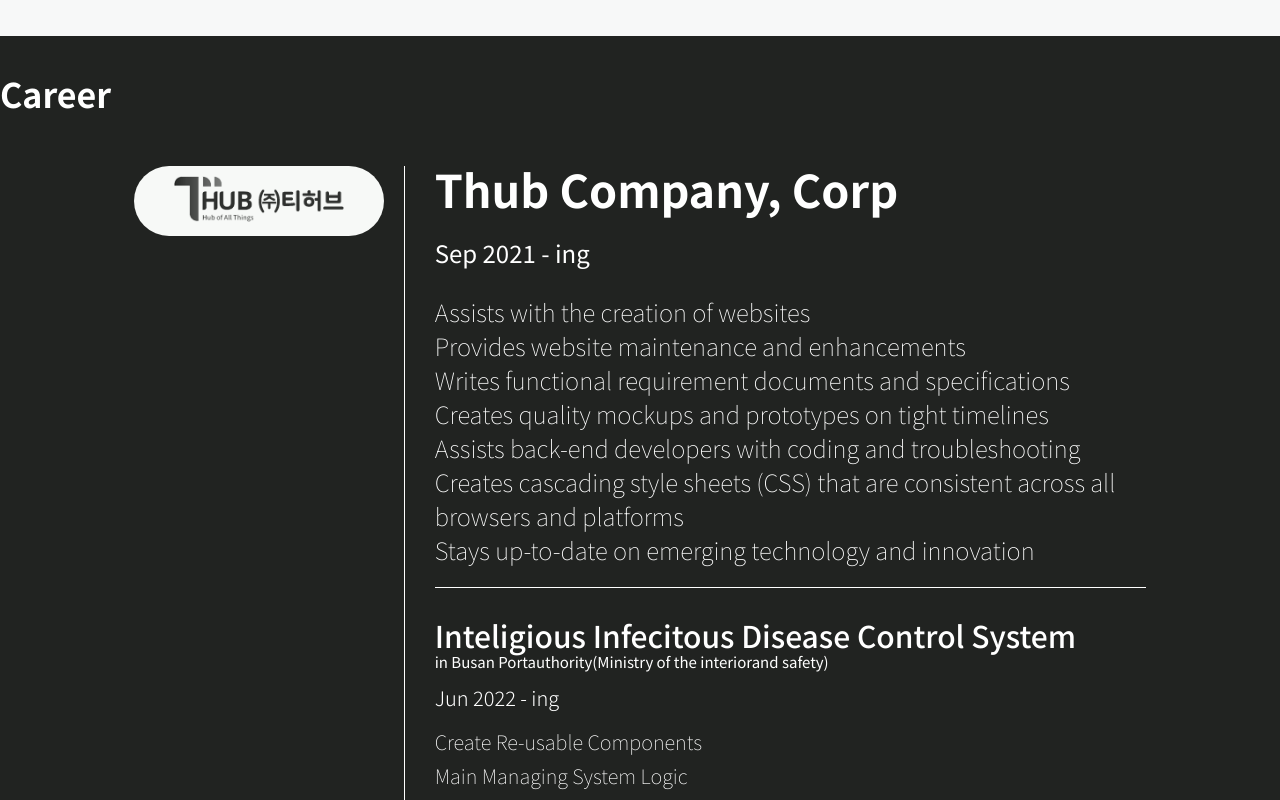
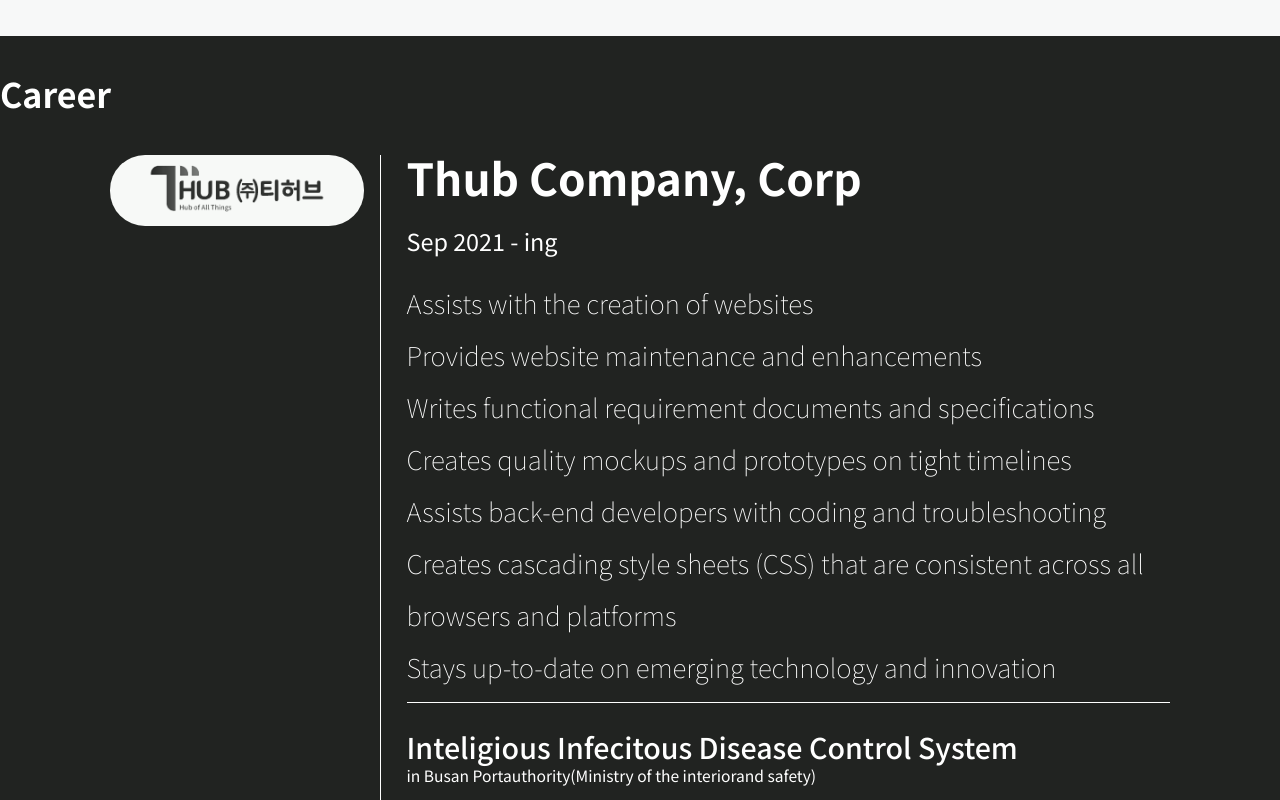
Before and after one commit to Programmers00/portfolio, a Vue app: page / in a window 1280 px wide. Shown: the part 3140-3940 px from the top of the page. Built offline with nearby package versions, Linux system fonts and the light colour scheme.

Commit message:
refs #16 career font, image size

```diff
--- a/src/components/CareerCard.vue
+++ b/src/components/CareerCard.vue
@@ -38,25 +38,32 @@
 
 <style lang="scss">
 .mainCareerCard {
-  padding-block: 30px;
-  padding-inline: 80px;
+  padding-block: 1.5rem;
+  padding-inline: 3rem;
   gap: 10px;
   display: flex;
   color: white;
   height: auto;
-  flex-direction: row;
+  flex-direction: column;
   flex-wrap: wrap;
   width: 100%;
+  @include lg {
+    flex-direction: row;
+  }
   .companyLogoBox {
-    padding-right: 20px;
+    padding-right: 0;
     width: 100%;
     display: flex;
     flex: 1;
     flex-direction: column;
     flex-wrap: wrap;
     justify-items: center;
-    align-content: center;
-    border-right: 1px solid white;
+    align-content: flex-start;
+    border: none;
+    @include lg {
+      border-right: 1px solid white;
+      padding-right: 1.2rem;
+    }
     .companyLogo {
       min-width: 250px;
       mix-blend-mode: luminosity;
@@ -67,35 +74,53 @@
   }
   .careerBox {
     display: flex;
-    flex: 3;
+    flex: 1;
     flex-direction: column;
     flex-wrap: wrap;
     justify-content: space-evenly;
     justify-self: center;
-    padding-left: 20px;
+    padding-left: 0;
+    @include lg {
+      padding-left: 1.2rem;
+      flex: 3;
+    }
     gap: 30px;
     .companyName {
       font-weight: 700;
-      font-size: 45px;
-      line-height: 45px;
+      font-size: 2.3rem;
+      line-height: 2.3rem;
+      @include lg {
+        font-size: 3.4rem;
+        line-height: 3.4rem;
+      }
     }
     .careerPeriod {
       font-weight: 400;
-      font-size: 24px;
-      line-height: 24px;
+      font-size: 1.2rem;
+      line-height: 1.2rem;
+      @include lg {
+        font-size: 1.8rem;
+        line-height: 1.8rem;
+      }
     }
-
     .careerDetail {
+      display: flex;
+      flex-direction: column;
+      gap: 1rem;
       font-weight: 200;
-      font-size: 24px;
-      line-height: 34px;
-      padding-bottom: 20px;
+      font-size: 1.5rem;
+      line-height: 1.5rem;
+      @include lg {
+        font-size: 2rem;
+        line-height: 3rem;
+      }
+      padding-bottom: 1.2rem;
       border-bottom: 1px solid white;
     }
     .careerProject {
       display: flex;
       flex-direction: column;
-      gap: 50px;
+      gap: 3rem;
     }
   }
 }
--- a/src/views/main/Career.vue
+++ b/src/views/main/Career.vue
@@ -5,6 +5,7 @@
     <!-- content -->
     <template v-slot:content>
       <div class="careerContent">
+        <!-- career card: repeat -->
         <CareerCard
           v-for="{
             companyLogoSrc,
@@ -15,21 +16,26 @@
           } in careerData"
           v-bind:key="companyName"
         >
+          <!-- logo image -->
           <template v-slot:companyLogo
             ><img
               :src="`/assets/images/${companyLogoSrc}.png`"
               alt="Logo"
               width="100%"
           /></template>
+          <!-- company name -->
           <template v-slot:companyName>{{ companyName }} </template>
+          <!-- company career period -->
           <template v-slot:careerPeriod>
             {{ careerPeriod }}
           </template>
+          <!-- career detail: repeat -->
           <template v-slot:careerDetail>
             <div v-for="careerData in careerDetail" v-bind:key="careerData">
               {{ careerData }}
             </div>
           </template>
+          <!-- career proejct: repeat -->
           <template v-slot:careerProject>
             <div
               class="careerProjectBox"
@@ -71,8 +77,10 @@
     CareerCard,
   },
   data: () => ({
+    /** style data */
+    bgColorData: "black",
+    /** data */
     title: "Career",
-    bgColorData: "black",
     careerData: [
       {
         companyLogoSrc: "thubCompany",
@@ -153,25 +161,42 @@
   gap: 30px;
   .projectTitle {
     font-weight: 500;
-    font-size: 30px;
-    line-height: 34px;
+    font-size: 1.8rem;
+    line-height: 1.8rem;
+    @include lg {
+      font-size: 2.2rem;
+      line-height: 2.2rem;
+    }
   }
   .projectSubtitle {
     font-weight: 400;
-    font-size: 15px;
-    line-height: 19px;
+    padding-block: 0.5rem;
+    font-size: 0.9rem;
+    line-height: 0.9rem;
+    @include lg {
+      font-size: 1.2rem;
+      line-height: 1.2rem;
+    }
   }
   .projectPeriod {
     font-weight: 300;
-    font-size: 20px;
-    line-height: 24px;
-    padding-block: 15px;
+    padding-block: 1rem;
+    font-size: 1rem;
+    line-height: 1rem;
+    @include lg {
+      font-size: 1.5rem;
+      line-height: 1.5rem;
+    }
   }
   .projectCareer {
     padding-block: 5px;
     font-weight: 200;
-    font-size: 20px;
-    line-height: 24px;
+    font-size: 1.3rem;
+    line-height: 1.3rem;
+    @include lg {
+      font-size: 1.8rem;
+      line-height: 2.6rem;
+    }
   }
 }
 </style>
```
